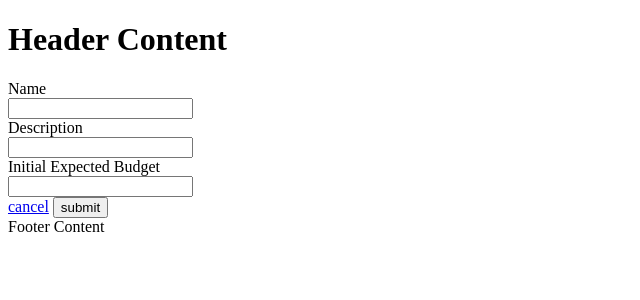
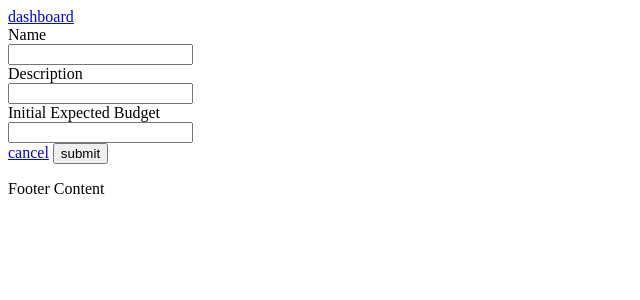
Before and after one commit to yviler/Transparansi, a FastAPI app: template templates/create_project.html in a window 1280 px wide. Shown: the top 300 px of the page, without its empty margins (0-640 px from the left). Run offline with FastAPI, Linux system fonts and the light colour scheme; the template is opened without the code that fills it, so the values that code supplies are empty; parts of the project's set-up code (start-up, migrations or seed data) failed here and were passed over.

Commit message:
wire current user into dashboard and tighten role-based access
- add currentUser soft-auth dependency (returns None if unauthenticated)
- inject user into dashboard context and display username in header
- normalize role strings to lowercase 'admin' across routes
- guard createProject POST with roleRequired('admin')
- redirect to /dashboard with flash after project creation
- conditionally show create-project link based on clearance_level
- redesign base header/footer with flexbox layout
- fix create_project form action to use url_for

```diff
--- /dev/null
+++ b/static/js/tailwind.config.js
@@ -0,0 +1,6 @@
+/** @type {import('tailwindcss').Config} */
+module.exports = {
+  content: ["./templates/**/*.html"],
+  theme: { extend: {} },
+  plugins: [],
+};
--- a/templates/base.html
+++ b/templates/base.html
@@ -12,12 +12,26 @@
   </head>
   {% endblock %}
   <body>
-    <header><h1>Header Content</h1></header>
+    <header class="flex items-center py-6 border-b-2 border-black">
+      <div class="flex-1"></div>
+      <div class="items-center text-l flex gap-24">
+        <a href="{{request.url_for('dashboardPage')}}">dashboard</a>
+      </div>
+      <div class="flex justify-end flex-1">
+        <div class="card">{{user.username}}</div>
+      </div>
+    </header>
     {# Flash Message #} {% for message in getFlashedMessages(request) %}
     <div class="{{ message.category }}">{{ message.message}}</div>
     {% endfor %} {# Flash Ends #}
-    <main>{% block content %} {% endblock %}</main>
+    <main class="py-4">{% block content %} {% endblock %}</main>
 
-    <footer>Footer Content</footer>
+    <footer
+      class="w-full items-center flex flex-col mt-auto fixed bottom-0 py-4"
+    >
+      <div class="justify-center items-center flex">
+        <p>Footer Content</p>
+      </div>
+    </footer>
   </body>
 </html>
--- a/templates/create_project.html
+++ b/templates/create_project.html
@@ -1,7 +1,7 @@
 {% extends "base.html" %} {% block title %} create project {% endblock %} {%
 block head %} {% endblock %} {% block content %}
 <div class="createProjectBox">
-  <form action="createProject" method="post">
+  <form action="{{request.url_for('createProject')}}" method="post">
     <label for="project_name">Name</label>
     <br />
     <input type="text" name="project_name" required />
```
Also changed, not shown: app/routes/dashboard.py (+12 -4 lines), app/utils/auth.py (+11 -0 lines), templates/dashboard.html (+11 -5 lines).
